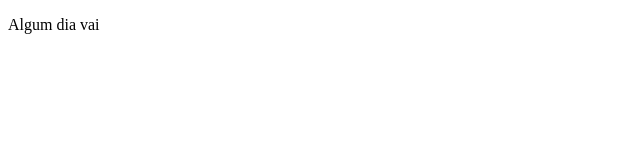
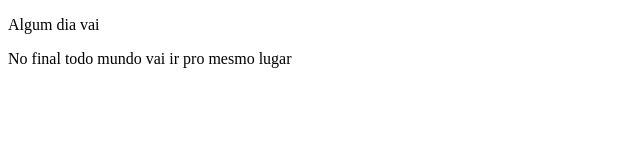
Before and after one commit to gumartx/devjr-projeto1, a plain HTML site: page index.html in a window 1280 px wide. Shown: the whole page, without its empty margins (0-640 px from the left). Drawn offline with Linux system fonts and the light colour scheme.

Commit message:
frase motivacional 2

```diff
--- a/index.html
+++ b/index.html
@@ -7,5 +7,6 @@
 </head>
 <body>
     <p>Algum dia vai</p>
+    <p>No final todo mundo vai ir pro mesmo lugar</p>
 </body>
 </html>
```
